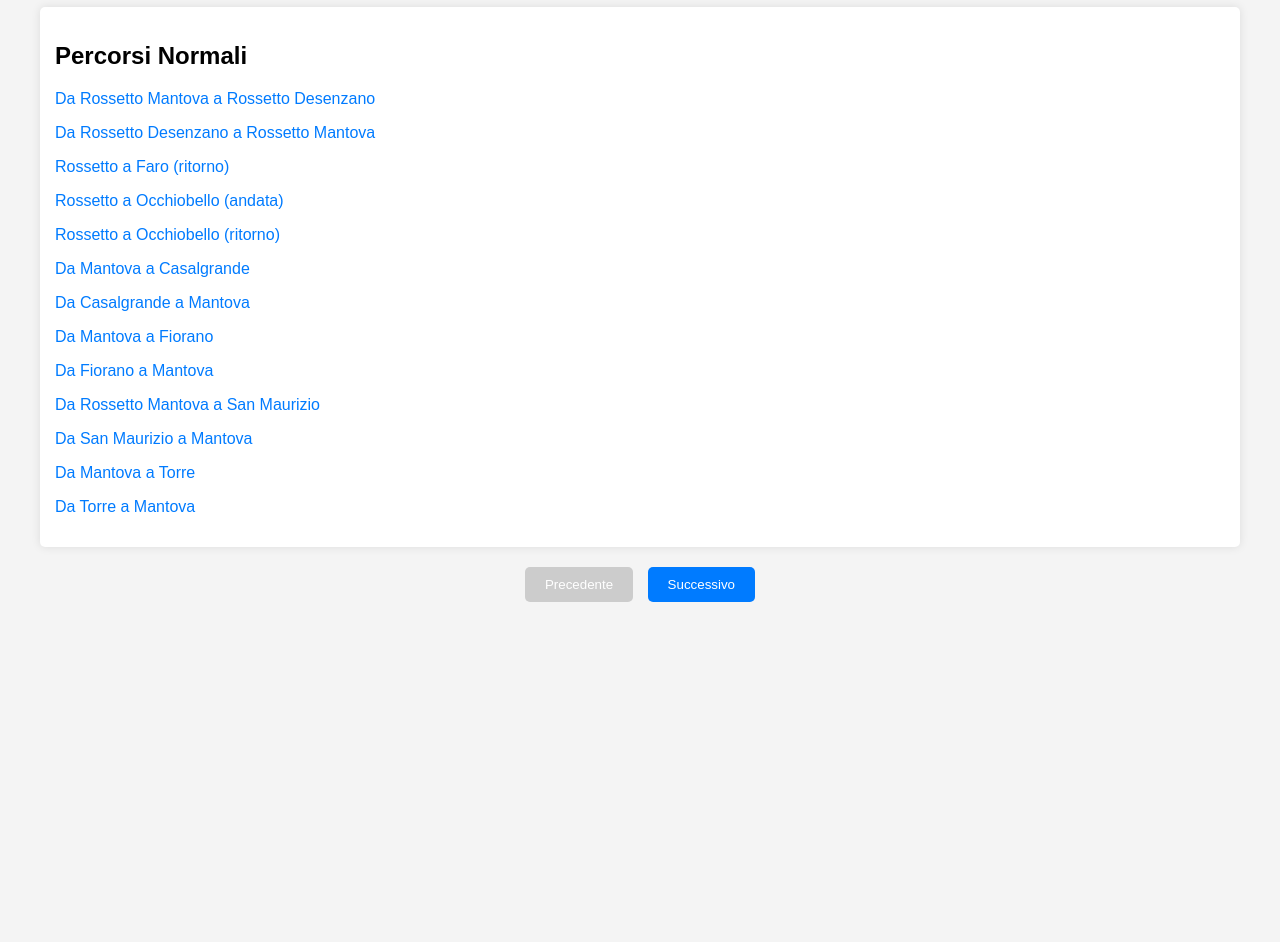
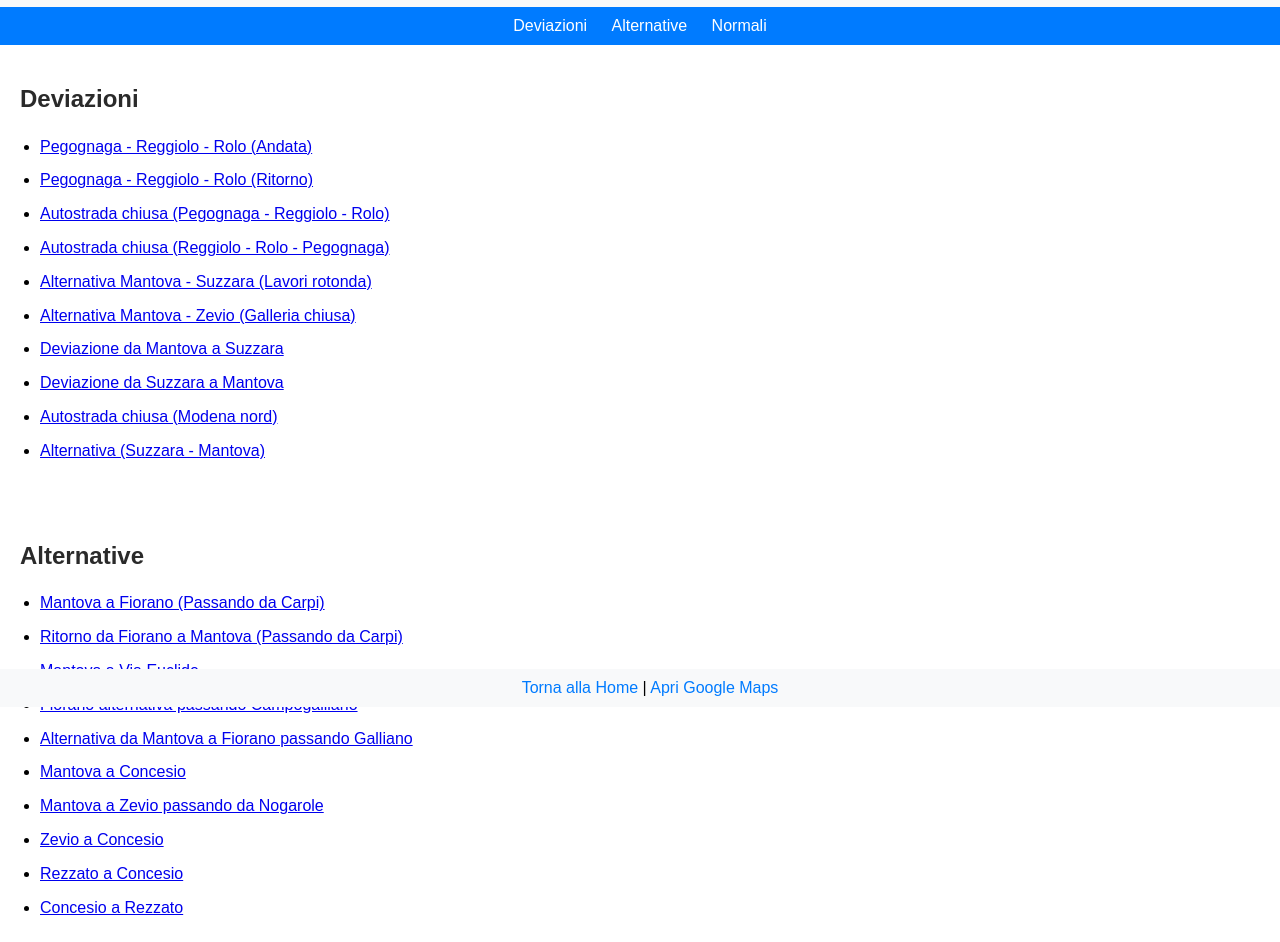
Before and after one commit to Kckc19/InfoG, a plain HTML site: page camion.html in a window 1280 px wide. Shown: the part 93-1035 px from the top of the page. Before the commit the page ends 800 px from the top, so only its background shows below. Drawn offline with Linux system fonts and the light colour scheme.

Commit message:
Update camion.html

```diff
--- a/camion.html
+++ b/camion.html
@@ -3,153 +3,145 @@
 <head>
     <meta charset="UTF-8">
     <meta name="viewport" content="width=device-width, initial-scale=1.0">
-    <title>Percorsi di Trasporto</title>
+    <title>Indicazioni Stradali</title>
     <style>
         body {
             font-family: Arial, sans-serif;
             margin: 0;
             padding: 0;
-            box-sizing: border-box;
-            background-color: #f4f4f4;
         }
-        .container {
-            max-width: 1200px;
-            margin: 0 auto;
+        header {
+            background-color: #f8f9fa;
+            padding: 10px;
+            text-align: center;
+        }
+        h1 {
+            color: #2a2a2a;
+        }
+        nav {
+            background-color: #007bff;
+            color: white;
+            padding: 10px;
+            text-align: center;
+        }
+        nav a {
+            color: white;
+            text-decoration: none;
+            margin: 0 10px;
+        }
+        nav a:hover {
+            text-decoration: underline;
+        }
+        .section {
             padding: 20px;
         }
-        .page {
-            display: none;
+        h2 {
+            color: #2a2a2a;
         }
-        .page.active {
-            display: block;
+        ul {
+            line-height: 1.8;
+            padding-left: 20px;
         }
-        h1 {
+        li {
+            margin: 5px 0;
+        }
+        .footer {
+            background-color: #f8f9fa;
+            padding: 10px;
             text-align: center;
-            color: #333;
+            position: fixed;
+            width: 100%;
+            bottom: 0;
         }
-        .routes {
-            margin: 20px 0;
-        }
-        .route {
-            background: #fff;
-            padding: 15px;
-            margin-bottom: 10px;
-            border-radius: 5px;
-            box-shadow: 0 0 10px rgba(0,0,0,0.1);
-        }
-        .route a {
+        .footer a {
             color: #007bff;
             text-decoration: none;
         }
-        .route a:hover {
+        .footer a:hover {
             text-decoration: underline;
-        }
-        .pagination {
-            text-align: center;
-            margin: 20px 0;
-        }
-        .pagination button {
-            padding: 10px 20px;
-            margin: 0 5px;
-            border: none;
-            border-radius: 5px;
-            background-color: #007bff;
-            color: white;
-            cursor: pointer;
-        }
-        .pagination button:disabled {
-            background-color: #ccc;
-            cursor: not-allowed;
-        }
-        .pagination button:hover {
-            background-color: #0056b3;
-        }
-        @media (max-width: 768px) {
-            .route {
-                padding: 10px;
-            }
-            .pagination button {
-                padding: 8px 15px;
-            }
         }
     </style>
 </head>
 <body>
+    <header>
+        <h1>Indicazioni Stradali</h1>
+    </header>
+    <nav>
+        <a href="#deviazioni">Deviazioni</a>
+        <a href="#alternative">Alternative</a>
+        <a href="#normali">Normali</a>
+    </nav>
 
-<div class="container">
-    <h1>Percorsi di Trasporto</h1>
-
-    <!-- Pagina 1 -->
-    <div id="page1" class="page active">
-        <div class="routes">
-            <div class="route">
-                <h2>Percorsi Normali</h2>
-                <p><a href="https://goo.gl/maps/xmRxurqHiT9g4u3J8" target="_blank">Da Rossetto Mantova a Rossetto Desenzano</a></p>
-                <p><a href="https://goo.gl/maps/Snc7Fak8MGe2mNMe8" target="_blank">Da Rossetto Desenzano a Rossetto Mantova</a></p>
-                <p><a href="https://goo.gl/maps/UPLE7vnWbJX8mbx76" target="_blank">Rossetto a Faro (ritorno)</a></p>
-                <p><a href="https://goo.gl/maps/7vT8eFR9vUP5PJfr7" target="_blank">Rossetto a Occhiobello (andata)</a></p>
-                <p><a href="https://goo.gl/maps/juGSZmjzaYS2pu1e8" target="_blank">Rossetto a Occhiobello (ritorno)</a></p>
-                <p><a href="https://maps.app.goo.gl/ngSJ5ziimyCTKbPp7" target="_blank">Da Mantova a Casalgrande</a></p>
-                <p><a href="https://maps.app.goo.gl/dUxPq4y24P2EBHED9" target="_blank">Da Casalgrande a Mantova</a></p>
-                <p><a href="https://maps.app.goo.gl/EdzPjAfHeinRDkK76" target="_blank">Da Mantova a Fiorano</a></p>
-                <p><a href="https://maps.app.goo.gl/q71DJBZyVnsGkgvi6" target="_blank">Da Fiorano a Mantova</a></p>
-                <p><a href="http://maps.google.com/maps?saddr=Rossetto%20Trade%20Srl.&daddr=Rossetto%20Group%20Srl&geocode=FdEMsQIdL7ClACkFFwPditWBRzHDia0JZdXCSg%3D%3D%3BFR-2qQIdUxyjACmxq4fRfR2ARzHuNKhFKr13iw%3D%3D&dirflg=d" target="_blank">Da Rossetto Mantova a San Maurizio</a></p>
-                <p><a href="https://maps.app.goo.gl/xBhYsFNwQSrUVmm27" target="_blank">Da San Maurizio a Mantova</a></p>
-                <p><a href="https://maps.app.goo.gl/jPmrFScCZusTE22o6" target="_blank">Da Mantova a Torre</a></p>
-                <p><a href="https://maps.app.goo.gl/tTa1rdbCDCS5XaxY7" target="_blank">Da Torre a Mantova</a></p>
-            </div>
-        </div>
+    <div id="deviazioni" class="section">
+        <h2>Deviazioni</h2>
+        <ul>
+            <li><a href="https://maps.app.goo.gl/UfYQkcVkGNQPPnmq8">Pegognaga - Reggiolo - Rolo (Andata)</a></li>
+            <li><a href="https://maps.app.goo.gl/YFMxraWsPWGJSzGM7">Pegognaga - Reggiolo - Rolo (Ritorno)</a></li>
+            <li><a href="https://maps.app.goo.gl/XcD2SPJL1MbUTBW2A">Autostrada chiusa (Pegognaga - Reggiolo - Rolo)</a></li>
+            <li><a href="https://maps.app.goo.gl/M8M16FVF3nxtxNnk7">Autostrada chiusa (Reggiolo - Rolo - Pegognaga)</a></li>
+            <li><a href="https://maps.app.goo.gl/MmmLrQWRrf9zAH3g6">Alternativa Mantova - Suzzara (Lavori rotonda)</a></li>
+            <li><a href="https://maps.app.goo.gl/vYDr9cHrFz2mhsgS8">Alternativa Mantova - Zevio (Galleria chiusa)</a></li>
+            <li><a href="https://maps.app.goo.gl/S5M473UCrv4Evcxa9">Deviazione da Mantova a Suzzara</a></li>
+            <li><a href="https://maps.app.goo.gl/EScFu4z4ECRDqJYe8">Deviazione da Suzzara a Mantova</a></li>
+            <li><a href="https://maps.app.goo.gl/fnBkWrLwLE7qQVmy9">Autostrada chiusa (Modena nord)</a></li>
+            <li><a href="https://maps.app.goo.gl/xawauBTg98irptLx5">Alternativa (Suzzara - Mantova)</a></li>
+        </ul>
     </div>
 
-    <!-- Pagina 2 -->
-    <div id="page2" class="page">
-        <div class="routes">
-            <div class="route">
-                <h2>Percorsi Alternativi</h2>
-                <p><a href="https://goo.gl/maps/y7eUBziqk72LV3cEA" target="_blank">Rossetto a Spaziani (andata)</a></p>
-                <p><a href="https://goo.gl/maps/nxSuoyqWZ5oMZzGW7" target="_blank">Rossetto a Spaziani (ritorno)</a></p>
-                <p><a href="https://goo.gl/maps/NozVYavkM8JduwVH6" target="_blank">Rossetto a Parona (andata)</a></p>
-                <p><a href="https://goo.gl/maps/MAuSVfHKzswrDF6r7" target="_blank">Rossetto a Parona (ritorno)</a></p>
-                <p><a href="https://goo.gl/maps/5EZrhT27E6fY7k4x7" target="_blank">Da Mantova a Mantova</a></p>
-                <p><a href="https://www.google.it/maps/dir/Rossetto+Trade+Srl.,+Via+Villanova+de+Bellis,+San+Giorgio+Bigarello,+MN/45.4203613,11.9355339/45.5350053,11.9515705/Iper+Rossetto,+Via+Caselle,+1,+35010+San+Giorgio+delle+Pertiche+PD/@45.5349931,11.9171001,13z/data=!3m1!5s0x477ed3a3821537df:0xd5aae46f72bca420!4m16!4m15!1m5!1m1!1s0x4781d58add031705:0x4ac2d56509ad89c3!2m2!1d10.8585433!2d45.1575851!1m0!1m0!1m5!1m1!1s0x477ed3a47c1a5f0d:0xafb9e945707413de!2m2!1d11.9248119!2d45.5392709!3e0" target="_blank">Da Mantova a San Giorgio delle Pertiche</a></p>
-                <p><a href="https://www.google.it/maps/dir/Iper+Rossetto,+Via+Caselle,+1,+35010+San+Giorgio+delle+Pertiche+PD/45.5127837,11.9189531/45.50497,11.9312082/Rossetto+Trade+Srl.,+Via+Villanova+de+Bellis,+San+Giorgio+Bigarello+MN/@45.4489766,11.8615783,15z/data=!3m1!5s0x477ed3a3821537df:0xd5aae46f72bca420!4m16!4m15!1m5!1m1!1s0x477ed3a47c1a5f0d:0xafb9e945707413de!2m2!1d11.9248119!2d45.5392709!1m0!1m0!1m5!1m1!1s0x4781d58add031705:0x4ac2d56509ad89c3!2m2!1d10.8585433!2d45.1575851!3e0" target="_blank">Da San Giorgio delle Pertiche a Mantova</a></p>
-            </div>
-        </div>
+    <div id="alternative" class="section">
+        <h2>Alternative</h2>
+        <ul>
+            <li><a href="https://maps.app.goo.gl/vcZeGE7VpNPeT6GG9">Mantova a Fiorano (Passando da Carpi)</a></li>
+            <li><a href="https://maps.app.goo.gl/3kDD8vHH9GrsLEtXA">Ritorno da Fiorano a Mantova (Passando da Carpi)</a></li>
+            <li><a href="https://maps.app.goo.gl/GbkjVERxL8URRhFr7">Mantova a Via Euclide</a></li>
+            <li><a href="https://maps.app.goo.gl/7nSPxavuEUyJwSCg6">Fiorano alternativa passando Campogalliano</a></li>
+            <li><a href="https://maps.app.goo.gl/1AKABXPG1hGRhTig9">Alternativa da Mantova a Fiorano passando Galliano</a></li>
+            <li><a href="https://maps.app.goo.gl/ZJDonNR6z3DJSVC28">Mantova a Concesio</a></li>
+            <li><a href="https://maps.app.goo.gl/2yLJ2ftQY...">Mantova a Zevio passando da Nogarole</a></li>
+            <li><a href="https://maps.app.goo.gl/Z5q1aFiaiWhmPFJL8">Zevio a Concesio</a></li>
+            <li><a href="https://maps.app.goo.gl/yCK9cAMaYtpW9yVZ6">Rezzato a Concesio</a></li>
+            <li><a href="https://maps.app.goo.gl/fE8k5VUYH2JmPcj78">Concesio a Rezzato</a></li>
+        </ul>
     </div>
 
-    <!-- Paginazione -->
-    <div class="pagination">
-        <button id="prevPage" onclick="changePage(-1)">Precedente</button>
-        <button id="nextPage" onclick="changePage(1)">Successivo</button>
+    <div id="normali" class="section">
+        <h2>Normali</h2>
+        <ul>
+            <li><a href="https://goo.gl/maps/xmRxurqHiT9g4u3J8">Rossetto Mantova a Rossetto Desenzano</a></li>
+            <li><a href="https://goo.gl/maps/Snc7Fak8MGe2mNMe8">Rossetto Desenzano a Rossetto Mantova</a></li>
+            <li><a href="https://goo.gl/maps/UPLE7vnWbJX8mbx76">Rossetto Mantova a Faro (Andata)</a></li>
+            <li><a href="https://goo.gl/maps/7vT8eFR9vUP5PJfr7">Rossetto Faro a Mantova (Ritorno)</a></li>
+            <li><a href="https://goo.gl/maps/y7eUBziqk72LV3cEA">Rossetto Mantova a Occhiobello (Andata)</a></li>
+            <li><a href="https://goo.gl/maps/nxSuoyqWZ5oMZzGW7">Rossetto Occhiobello a Mantova (Ritorno)</a></li>
+            <li><a href="https://goo.gl/maps/NozVYavkM8JduwVH6">Rossetto Mantova a Parona (Andata)</a></li>
+            <li><a href="https://goo.gl/maps/MAuSVfHKzswrDF6r7">Rossetto Parona a Mantova (Ritorno)</a></li>
+            <li><a href="https://maps.app.goo.gl/ngSJ5ziimyCTKbPp7">Mantova a Casalgrande</a></li>
+            <li><a href="https://maps.app.goo.gl/dUxPq4y24P2EBHED9">Casalgrande a Mantova</a></li>
+            <li><a href="https://maps.app.goo.gl/EdzPjAfHeinRDkK76">Mantova a Fiorano</a></li>
+            <li><a href="https://maps.app.goo.gl/q71DJBZyVnsGkgvi6">Fiorano a Mantova</a></li>
+            <li><a href="http://maps.google.com/maps?saddr=Rossetto%20Trade%20Srl.&daddr=Rossetto%20Group%20Srl&geocode=FdEMsQIdL7ClACkFFwPditWBRzHDia0JZdXCSg%3D%3D%3BFR-2qQIdUxyjACmxq4fRfR2ARzHuNKhFKr13iw%3D%3D&dirflg=d">Mantova a San Maurizio</a></li>
+            <li><a href="https://maps.app.goo.gl/xBhYsFNwQSrUVmm27">San Maurizio a Mantova</a></li>
+            <li><a href="https://maps.app.goo.gl/jPmrFScCZusTE22o6">Mantova a Torre</a></li>
+            <li><a href="https://maps.app.goo.gl/tTa1rdbCDCS5XaxY7">Torre a Mantova</a></li>
+            <li><a href="https://maps.app.goo.gl/ouXJau7PHymDYLN99">Rossetto Mantova a Rossetto Padova Sarpi</a></li>
+            <li><a href="https://maps.app.goo.gl/pxgVUoaoRmgE1hKb7">Zevio a Faro</a></li>
+            <li><a href="https://maps.app.goo.gl/z2oT8FKeatsfa5ow9">Zevio a Occhiobello (Autostrada chiusa)</a></li>
+            <li><a href="https://maps.app.goo.gl/fsbrJqS7rpBoTMCs9">Occhiobello a Mantova</a></li>
+            <li><a href="https://maps.app.goo.gl/AWRqdfMGKehuCZ3B7">Mantova a CVA</a></li>
+            <li><a href="https://maps.app.goo.gl/XubtkzgPRyrqXVtw7">CVA a Mantova</a></li>
+            <li><a href="https://maps.app.goo.gl/JWBH1kPovvBh5NNv6">Occhiobello a Faro</a></li>
+            <li><a href="https://maps.app.goo.gl/9SMx4vh7EdQDpjaL9">Occhiobello a Faro passando da Nogara</a></li>
+            <li><a href="https://maps.app.goo.gl/6BTho6o1wDXUot1J8">Mantova a Occhiobello passando da Nogara</a></li>
+            <li><a href="https://maps.app.goo.gl/QntJWM83jRqsrLzq5">Occhiobello a Faro</a></li>
+            <li><a href="https://maps.app.goo.gl/FgMjRHsgRNyq1xMD7">Padova Sarpi a Mantova (Ritorno)</a></li>
+            <li><a href="https://maps.app.goo.gl/acjLaZCxu4n4LRVv6">Mantova a Padova Sarpi (Andata)</a></li>
+            <li><a href="https://maps.app.goo.gl/y9TkZneXk49Nx2zF9">Rossetto Bettola a Mantova</a></li>
+        </ul>
     </div>
-</div>
 
-<script>
-    let currentPage = 1;
-    const totalPages = 2;
-
-    function changePage(direction) {
-        const prevButton = document.getElementById('prevPage');
-        const nextButton = document.getElementById('nextPage');
-
-        // Hide current page
-        document.getElementById('page' + currentPage).classList.remove('active');
-
-        // Update page number
-        currentPage += direction;
-
-        // Show new page
-        document.getElementById('page' + currentPage).classList.add('active');
-
-        // Disable/enable buttons based on current page
-        prevButton.disabled = currentPage === 1;
-        nextButton.disabled = currentPage === totalPages;
-    }
-
-    // Initialize
-    document.getElementById('prevPage').disabled = true;
-    document.getElementById('nextPage').disabled = false;
-</script>
-
+    <div class="footer">
+        <a href="index.html">Torna alla Home</a> |
+        <a href="intent://maps.google.com/?q=">Apri Google Maps</a>
+    </div>
 </body>
 </html>
```
